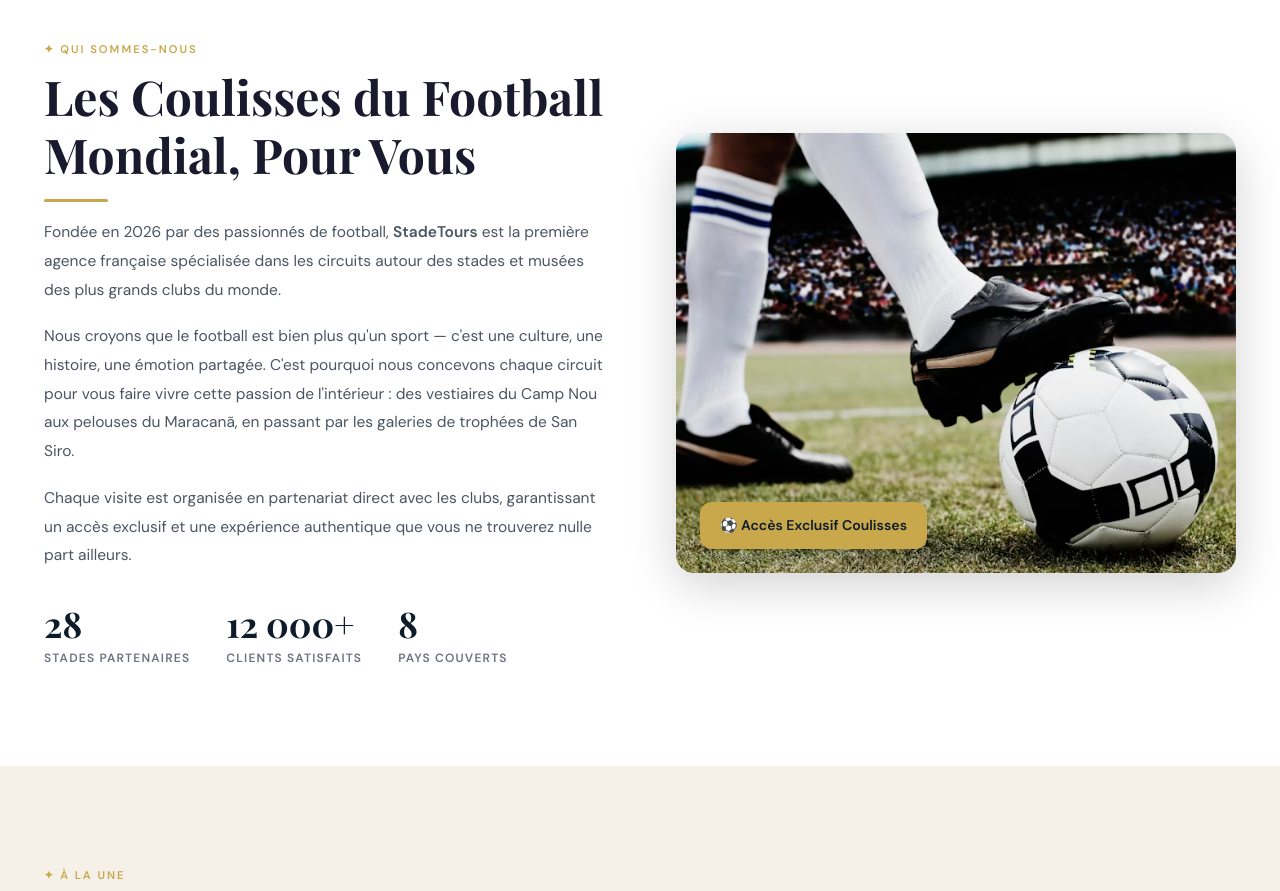
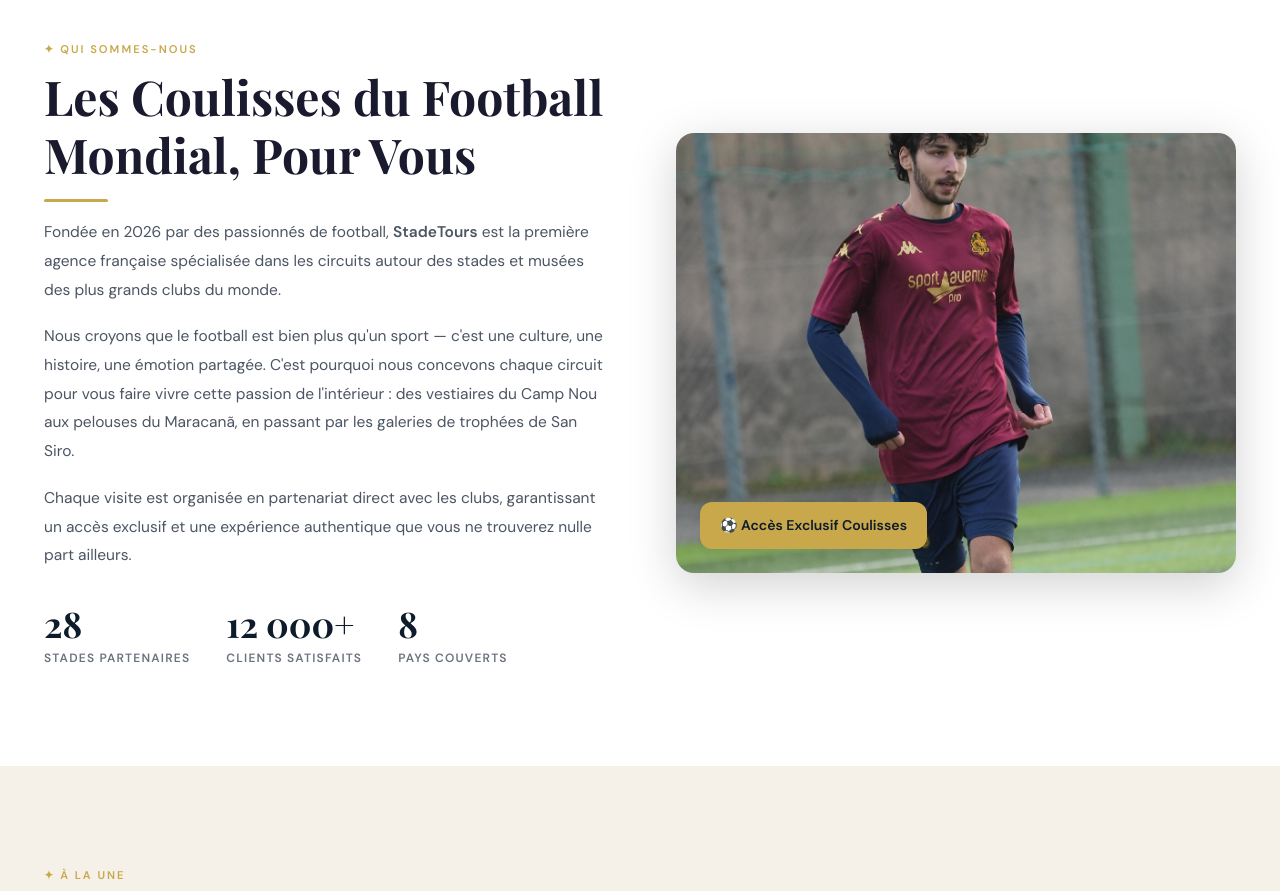
Before and after one commit to andreas-tzegas/StadeTours, a plain HTML site: page index.html in a window 1280 px wide. Shown: the part 860-1751 px from the top of the page. Drawn offline with nearby package versions, Linux system fonts and the light colour scheme; a web font is replaced by a local one.

Commit message:
Update project: final picture

```diff
--- a/index.html
+++ b/index.html
@@ -106,7 +106,7 @@
         </div>
       </div>
       <div class="about-img fade-up">
-        <img src="images/ball.avif" alt="Stade de football coulisses">
+        <img src="images/alex-foot.jpg" alt="Stade de football coulisses">
         <div class="about-img-badge">⚽ Accès Exclusif Coulisses</div>
       </div>
     </div>
```
Also changed, not shown: images/alex-foot.jpg (added).
